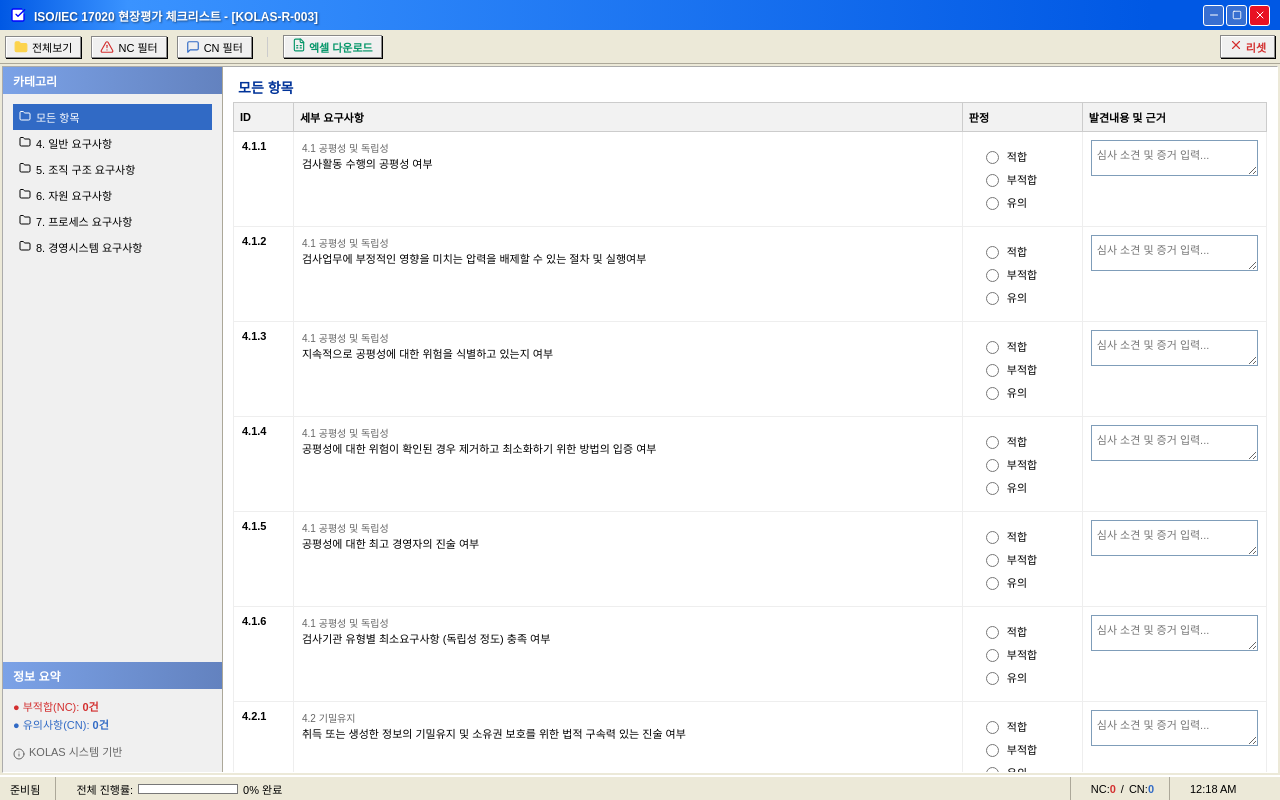
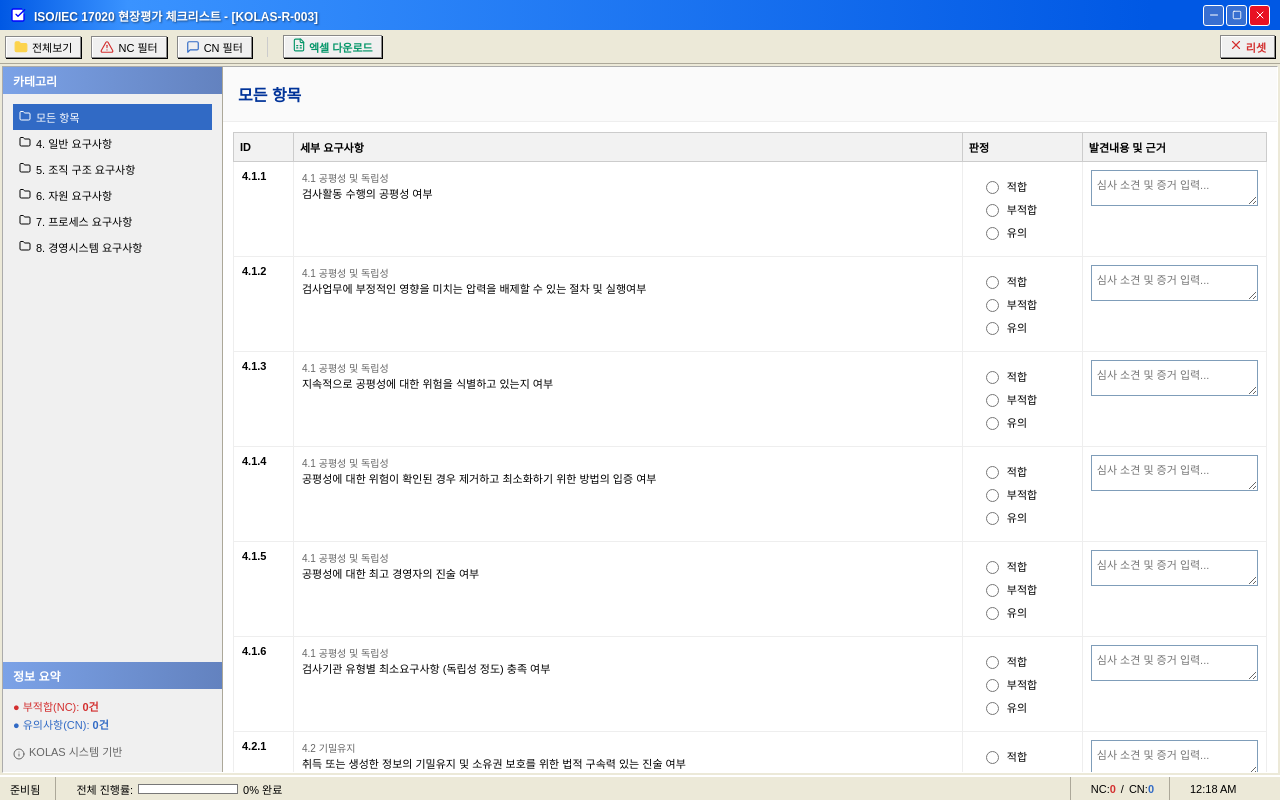
Before and after one commit to xjustice/iso-checklist-xp, a React (Vite) app: page / in a window 1280 px wide. Built offline with nearby package versions, Linux system fonts and the light colour scheme.

Commit message:
Revert "style: reduce spacing between title and table header"
This reverts commit d5d3dd15017d04aa9583e22e5447482f26aca825.

```diff
--- a/src/index.css
+++ b/src/index.css
@@ -229,21 +229,21 @@ body {
 }
 
 .checklist-header {
-  padding: 10px 15px 5px 15px;
-  background-color: white;
-  border-bottom: none;
+  padding: 15px;
+  border-bottom: 1px solid #eee;
+  background-color: #fafafa;
 }
 
 .checklist-header h1 {
   margin: 0;
-  font-size: 14px;
+  font-size: 16px;
   color: #003399;
 }
 
 .checklist-scroll {
   flex: 1;
   overflow-y: auto;
-  padding: 0 10px 10px 10px;
+  padding: 10px;
   scroll-behavior: smooth;
 }
 
```
